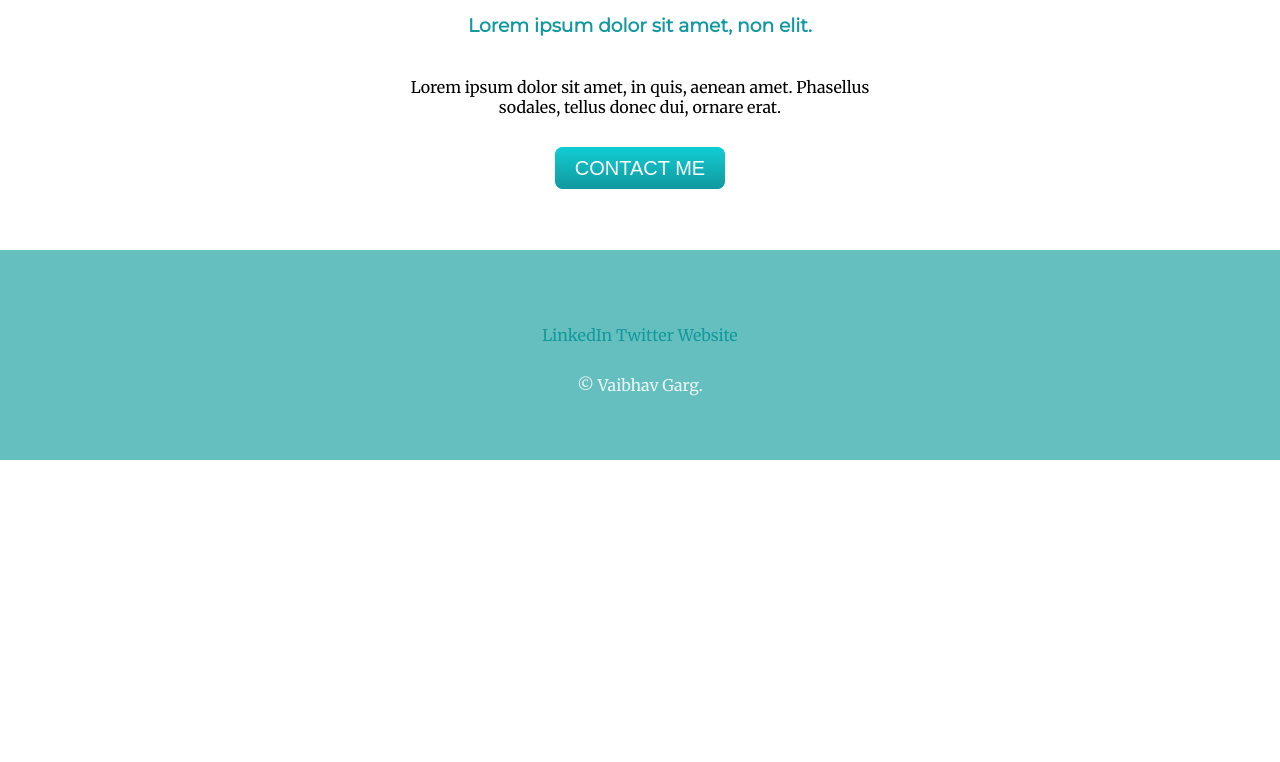
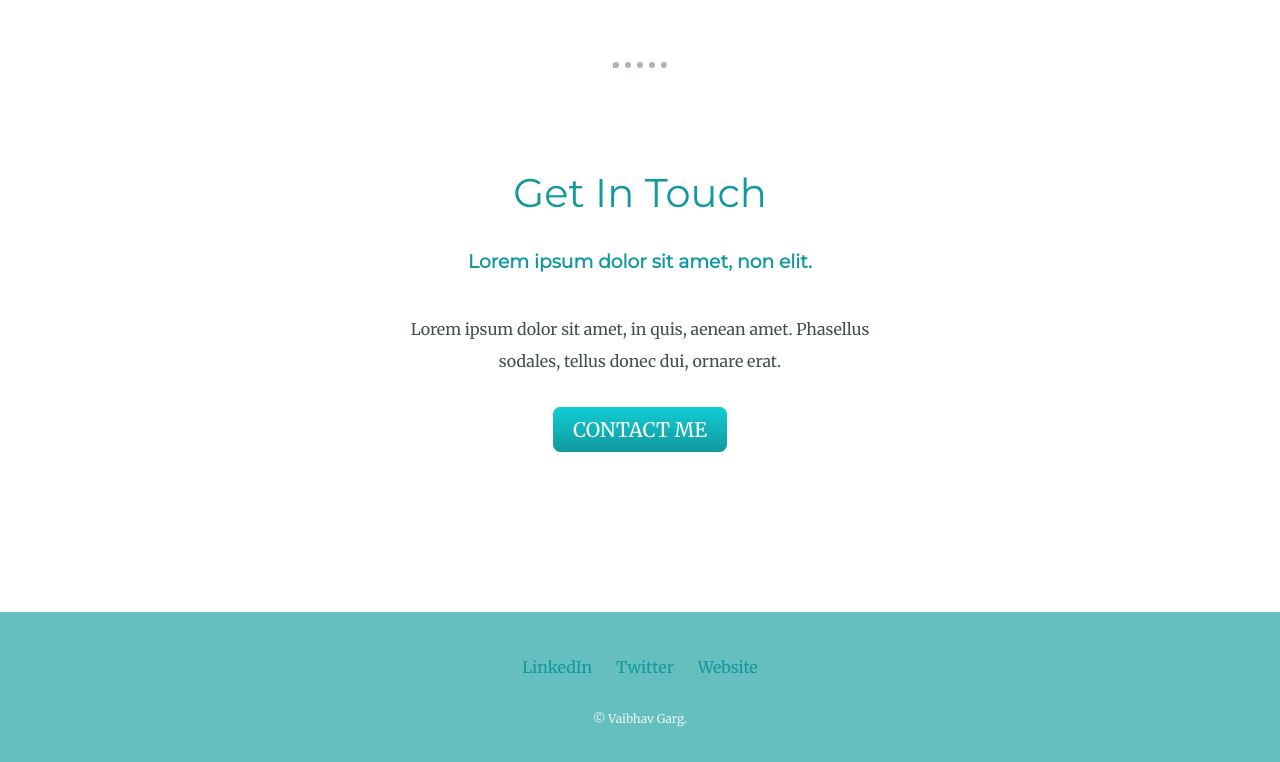
Before and after one commit to vaibhavgarg237/css-personal-site, a plain HTML site: page index.html in a window 1280 px wide. Shown: the part 2200-2962 px from the top of the page. Before the commit the page ends 2660 px from the top, so only its background shows below. Drawn offline with Linux system fonts and the light colour scheme.

Commit message:
css challenge - ans

```diff
--- a/css/styles.css
+++ b/css/styles.css
@@ -1,39 +1,21 @@
-.skill-row {
-    margin: 100px auto 100px auto;
-    width: 50%;
-    text-align: left;
-    line-height: 2;
-}
-
-img {}
-
 .span_it_div {
     text-decoration: underline;
 }
 
-.para_text {
-    color: #40514E;
-    width: 30%;
-    margin: auto;
-    margin-bottom: 2%;
-    line-height: 2;
-}
-
-.para_text2 {
-    width: 40%;
-    margin: 40px auto 40px auto;
-}
-
-.horizontal_line {
-    width: 5%;
-    color: #EAF6F6;
+hr {
+    width: 4%;
+    color: #adb3b3;
     height: 1%;
-    border-top: 8px dotted grey;
+    border-top: 6px dotted;
+    border-bottom: none;
+    /*remove below line*/
+    margin: 100px auto 100px auto;
 }
 
 body {
     margin: 0;
     text-align: center;
+    color: #40514E;
     font-family: 'Merriweather', serif;
 }
 
@@ -57,6 +39,39 @@ h2 {
 h3 {
     font-family: 'Montserrat', sans-serif;
     color: #11999E;
+}
+
+.middle-container {
+    padding-top: 100px;
+    padding-bottom: 100px;
+}
+
+p {
+    line-height: 2;
+}
+
+.intro {
+    color: #40514E;
+    width: 30%;
+    margin: auto;
+    margin-bottom: 100px;
+}
+
+
+/*
+.skills {
+    margin-top: 100px;
+}*/
+
+.para_text2 {
+    width: 40%;
+    margin: 40px auto 40px auto;
+}
+
+.skill-row {
+    margin: 100px auto 100px auto;
+    width: 50%;
+    text-align: left;
 }
 
 .skill1 {
@@ -106,7 +121,7 @@ a {
     -webkit-border-radius: 8;
     -moz-border-radius: 8;
     border-radius: 8px;
-    font-family: Arial;
+    font-family: 'Merriweather', serif;
     color: #ffffff;
     font-size: 20px;
     padding: 10px 20px 10px 20px;
@@ -127,17 +142,25 @@ a {
     background-color: #66BFBF;
     height: 60px;
     /*text-align: center;*/
-    padding: 75px;
+    padding: 45px;
 }
 
 .footer-link {
     color: 11999E;
     text-decoration: none;
+    font-family: 'Merriweather', serif;
+    margin: 15px 10px 15px 10px;
+}
+
+a:hover {
+    color: #EAF6F6;
 }
 
 .footer-text {
     margin-top: 30px;
     color: #EAF6F6;
+    font-size: 0.75rem;
+    font-family: 'Merriweather', serif;
 }
 
 
--- a/index.html
+++ b/index.html
@@ -27,9 +27,9 @@
         <div class="profile">
             <img src="images/profile_pic.png" alt="vaibhav profile">
             <h2>Hello.</h2>
-            <p class="para_text">I am an emjiniyer at Samsung, figuring out why I am still doing job and not funding my wanderlust!</p>
+            <p class="intro">I am an emjiniyer at Samsung, figuring out why I am still doing job and not funding my wanderlust!</p>
         </div>
-        <hr class="horizontal_line">
+        <hr>
         <div class="skills">
             <h2>My Skills.</h2>
             <div class="skill-row">
@@ -43,7 +43,7 @@
                 <p>Lorem ipsum dolor sit amet, mauris sed consectetuer. Etiam et eu, bibendum interdum, lacus quis mauris. Curabitur wisi, quisque vel eu, rutrum nam.</p>
             </div>
         </div>
-        <hr class="horizontal_line">
+        <hr>
         <div class="contact-me">
             <h2>Get In Touch</h2>
             <h3>Lorem ipsum dolor sit amet, non elit.</h3>
```
